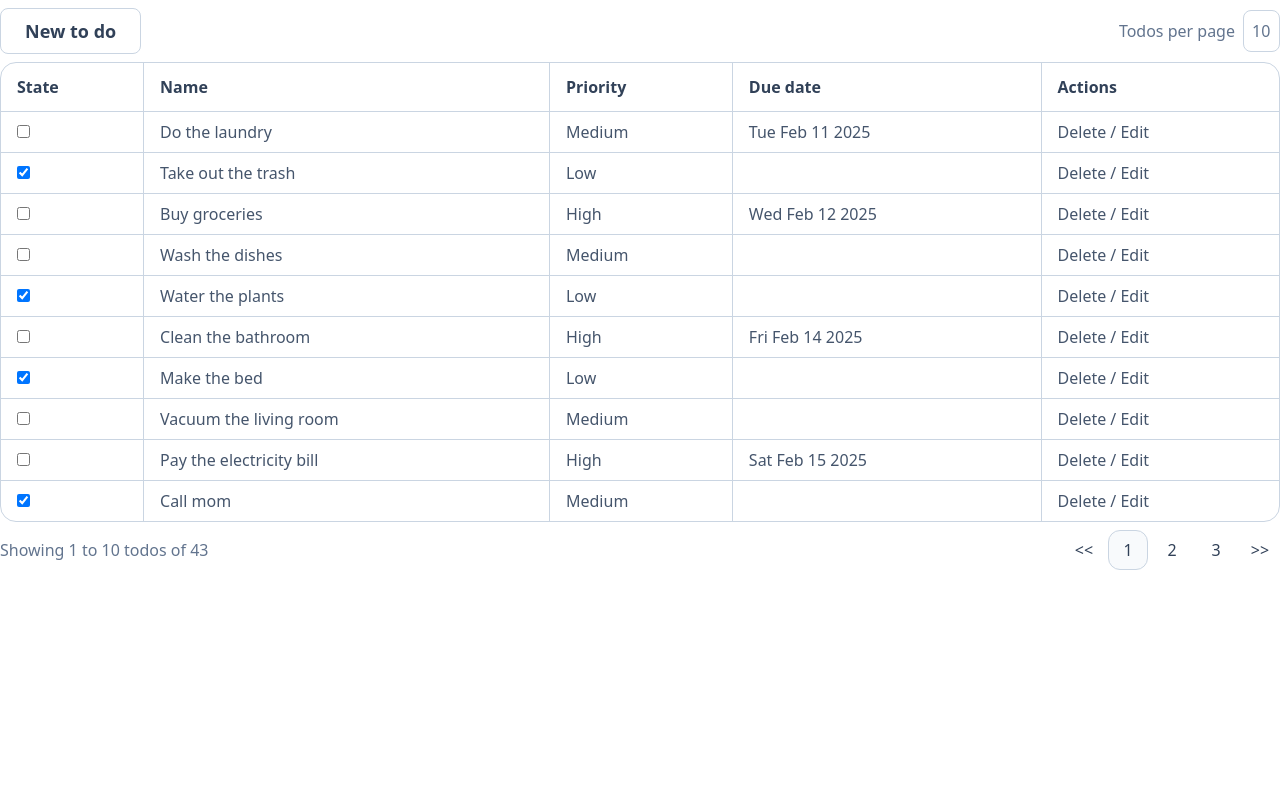
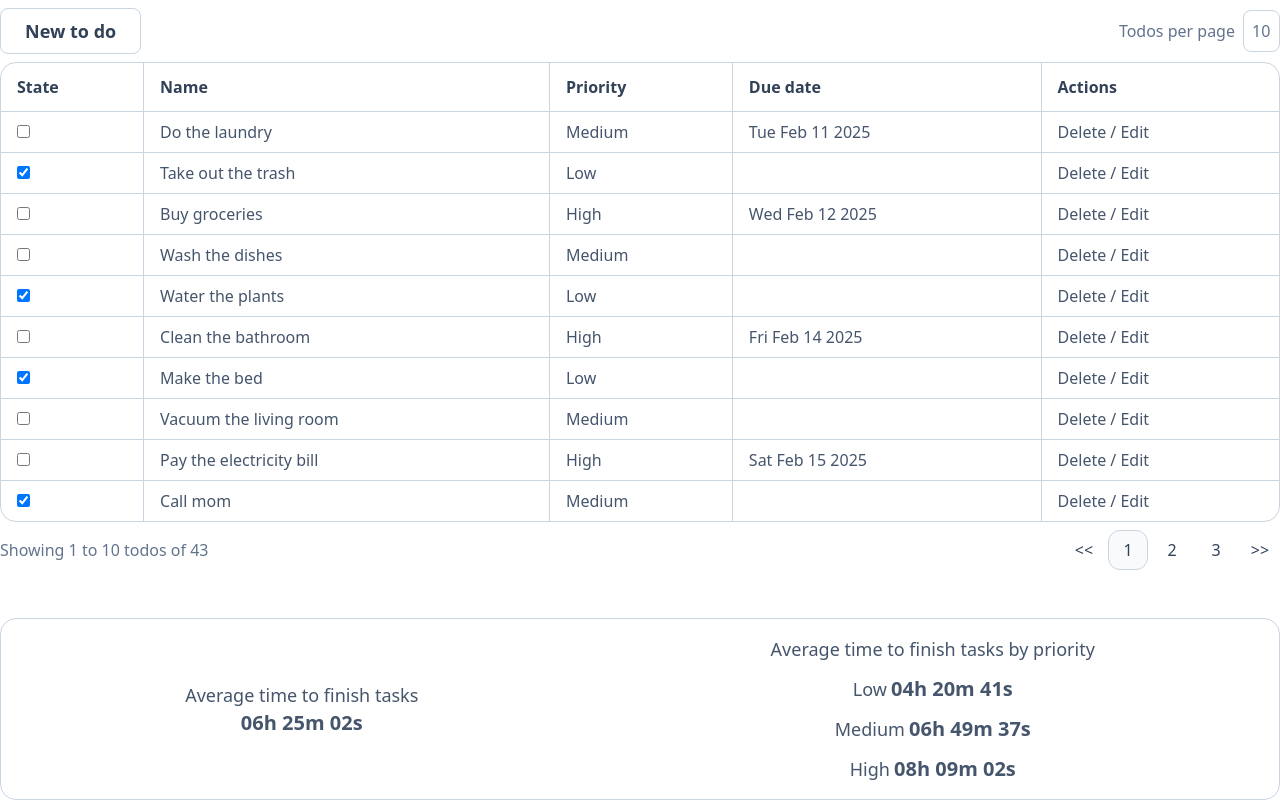
Before and after one commit to zamora-carlos/TodoApp, a React (Vite) app in the folder frontend/: page / in a window 1280 px wide. Shown: the part 320-1120 px from the top of the page. Before the commit the page ends 890 px from the top, so only its background shows below. Built offline with nearby package versions, Linux system fonts and the light colour scheme.

Commit message:
feat: add section to show metrics

```diff
--- a/frontend/src/App.tsx
+++ b/frontend/src/App.tsx
@@ -1,5 +1,7 @@
+import Metrics from './components/Metrics';
 import SearchForm from './components/SearchForm';
 import TodoList from './components/TodoList';
+import metrics from './data/metrics';
 import todos from './data/todos';
 
 function App() {
@@ -8,6 +10,7 @@ function App() {
       <h1 className="text-4xl font-bold text-slate-800">My todo list</h1>
       <SearchForm />
       <TodoList todos={todos} />
+      <Metrics metrics={metrics} />
     </>
   );
 }
--- /dev/null
+++ b/frontend/src/components/Metrics.tsx
@@ -0,0 +1,43 @@
+import MetricsType from '../types/Metrics';
+import formatMetric from '../utils/formatMetric';
+
+// This is going to be fetched from the API, probably in seconds and we only need to display them properly
+type MetricsProps = {
+  metrics: MetricsType;
+};
+
+function Metrics({ metrics }: MetricsProps) {
+  return (
+    <div className="flex items-center gap-4 text-slate-600 bg-white p-4 mt-12 border border-slate-300 rounded-2xl">
+      <div className="grow text-center">
+        <p className="text-lg">Average time to finish tasks</p>
+        <p className="text-xl text-center font-bold">
+          {formatMetric(metrics.averageAll)}
+        </p>
+      </div>
+      <div className="flex flex-col grow gap-3 text-center">
+        <p className="text-lg">Average time to finish tasks by priority</p>
+        <p>
+          <span className="font-medium text-lg">Low</span>{' '}
+          <span className="text-xl text-center font-bold">
+            {formatMetric(metrics.averageLow)}
+          </span>
+        </p>
+        <p>
+          <span className="font-medium text-lg">Medium</span>{' '}
+          <span className="text-xl text-center font-bold">
+            {formatMetric(metrics.averageMedium)}
+          </span>
+        </p>
+        <p>
+          <span className="font-medium text-lg">High</span>{' '}
+          <span className="text-xl text-center font-bold">
+            {formatMetric(metrics.averageHigh)}
+          </span>
+        </p>
+      </div>
+    </div>
+  );
+}
+
+export default Metrics;
--- /dev/null
+++ b/frontend/src/data/metrics.ts
@@ -0,0 +1,10 @@
+import Metrics from '../types/Metrics';
+
+const metrics: Metrics = {
+  averageAll: 23102,
+  averageLow: 15641,
+  averageMedium: 24577,
+  averageHigh: 29342,
+};
+
+export default metrics;
--- /dev/null
+++ b/frontend/src/types/Metrics.ts
@@ -0,0 +1,8 @@
+type Metrics = {
+  averageAll: number;
+  averageLow: number;
+  averageMedium: number;
+  averageHigh: number;
+};
+
+export default Metrics;
```
